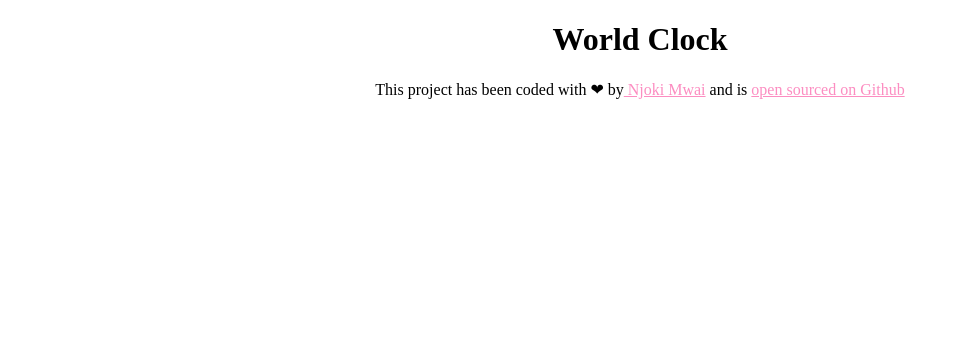
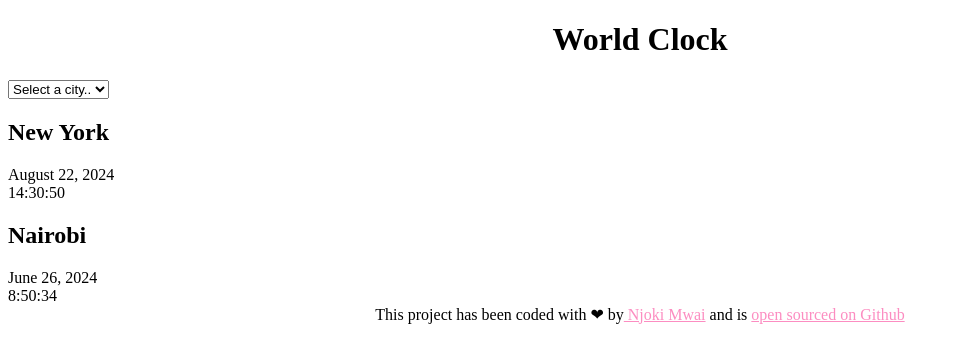
Before and after one commit to mercy-mwai/World-clock, a plain HTML site: page index.html in a window 1280 px wide. Shown: the whole page, without its empty margins (0-960 px from the left). Drawn offline with Linux system fonts and the light colour scheme.

Commit message:
Added basic HTML

```diff
--- a/index.html
+++ b/index.html
@@ -8,8 +8,24 @@
 </head>
 <body>
     <h1>World Clock</h1>
+    <select>
+        <option value="">Select a city..</option>
+        <option value="">Berlin</option>
+        <option value="">Cairo</option>
+        <option value="">Copenhagen</option>
+    </select>
+    <div class="city">
+        <h2>New York</h2>
+    <div class="date">August 22, 2024</div>
+    <div class="time">14:30:50</div>
+</div>
+    <div class="cities">
+     <h2>Nairobi</h2>
+    <div class="date">June 26, 2024</div>
+    <div class="time">8:50:34</div>
+</div>
     <footer>
-        This project has been coded with ❤ by<a href="https://github.com/mercy-mwai"> Njoki Mwai</a>  and is <a href="#" target="_blank">open sourced on Github</a>
+        This project has been coded with ❤ by<a href="https://github.com/mercy-mwai"> Njoki Mwai</a>  and is <a href="https://github.com/mercy-mwai/World-clock" target="_blank">open sourced on Github</a>
     </footer>
 </body>
 </html>
```
